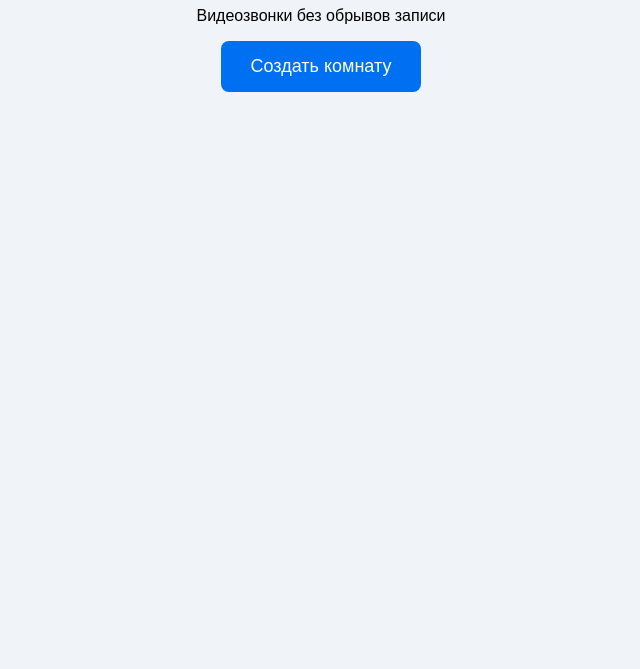
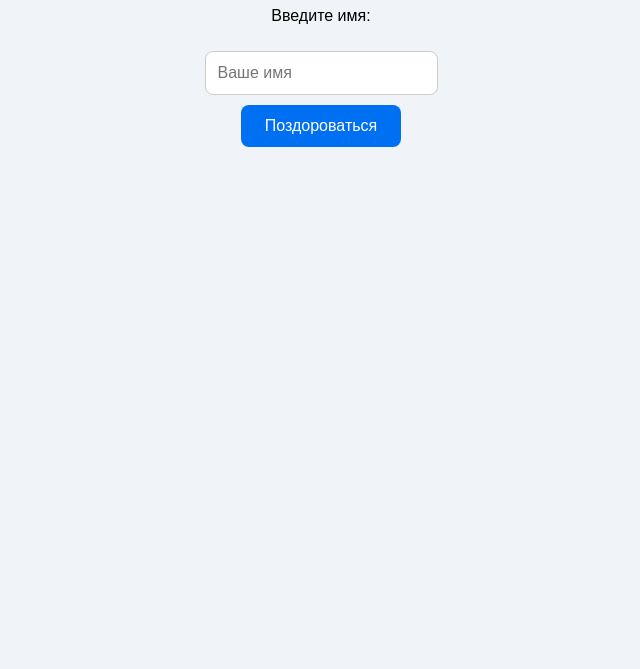
Before and after one commit to ktoa4451-bot/SkillCall, a plain HTML site: page index.html in a window 1280 px wide. Shown: the part 131-800 px from the top of the page, without its empty margins (319-959 px from the left). Drawn offline with Linux system fonts and the light colour scheme.

Commit message:
Update index.html

```diff
--- a/index.html
+++ b/index.html
@@ -5,12 +5,28 @@
   <style>
     body { font-family: sans-serif; text-align: center; padding: 50px; background: #f0f4f8; }
     h1 { color: #0070f3; }
-    button { padding: 15px 30px; font-size: 18px; background: #0070f3; color: white; border: none; border-radius: 8px; cursor: pointer; }
+    input { padding: 12px; font-size: 16px; border: 1px solid #ccc; border-radius: 8px; margin: 10px; }
+    button { padding: 12px 24px; font-size: 16px; background: #0070f3; color: white; border: none; border-radius: 8px; cursor: pointer; }
+    #result { margin-top: 20px; font-size: 20px; color: #333; }
   </style>
 </head>
 <body>
   <h1>SkillCall</h1>
-  <p>Видеозвонки без обрывов записи</p>
-  <button onclick="alert('Кнопка работает!')">Создать комнату</button>
+  <p>Введите имя:</p>
+  <input type="text" id="name" placeholder="Ваше имя">
+  <br>
+  <button onclick="sayHello()">Поздороваться</button>
+  <div id="result"></div>
+
+  <script>
+    function sayHello() {
+      const name = document.getElementById('name').value;
+      if (name === '') {
+        document.getElementById('result').textContent = 'Сначала введите имя!';
+      } else {
+        document.getElementById('result').textContent = 'Привет, ' + name + '!';
+      }
+    }
+  </script>
 </body>
 </html>
```
